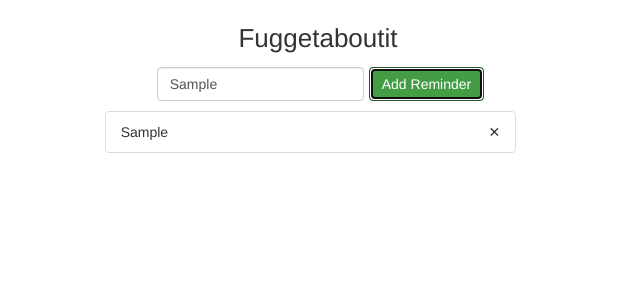
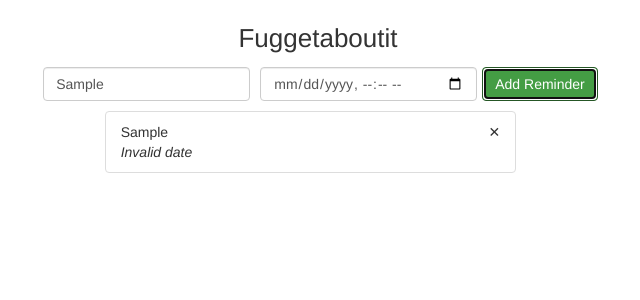
Before and after one commit to reynin14/Fuggetaboutit, a React (Create React App) app: page / in a window 1280 px wide. Both pictures are taken after typing "Sample" into the empty fields and a click on the button "Add Reminder". Shown: the top 300 px of the page, without its empty margins (322-962 px from the left). Built offline with nearby package versions, Linux system fonts and the light colour scheme.

Commit message:
added user friendly time reminder to event reminder

```diff
--- a/package.json
+++ b/package.json
@@ -3,6 +3,7 @@
   "version": "0.1.0",
   "private": true,
   "dependencies": {
+    "moment": "^2.22.0",
     "react": "^16.3.0",
     "react-dom": "^16.3.0",
     "react-redux": "^5.0.7",
--- a/src/actions/reminders.js
+++ b/src/actions/reminders.js
@@ -1,9 +1,10 @@
 export const ADD_REMINDER = 'ADD_REMINDER';
 export const DELETE_REMINDER = 'DELETE_REMINDER';
 
-export const addReminder = (text) => ({
+export const addReminder = (text, dueDate) => ({
   type: ADD_REMINDER,
-  text
+  text,
+  dueDate,
 });
 
 export const deleteReminder = (id) => ({
--- a/src/components/App.js
+++ b/src/components/App.js
@@ -1,17 +1,19 @@
 import React from 'react';
 import { connect } from 'react-redux';
 import { addReminder, deleteReminder } from '../actions/reminders';
+import moment from 'moment';
 
 class App extends React.Component {
 	constructor(props) {
 		super(props);
 		this.state = {
-			text: ''
+			text: '',
+			dueDate: '',
 		}
 	}
 
 	addReminder() {
-		this.props.addReminder(this.state.text);
+		this.props.addReminder(this.state.text, this.state.dueDate);
 	}
 
 	deleteReminder(id) {
@@ -26,7 +28,10 @@
 					reminders.map(reminder => {
 						return (
 							<li key={reminder.id} className='list-group-item'>
-								<div className='list-item'>{reminder.text}</div>
+								<div className='list-item'>
+									<div>{reminder.text}</div>
+									<div><em>{moment(new Date(reminder.dueDate)).fromNow()}</em></div>
+								</div>
 								<div
 									className='list-item delete-button'
 									onClick={() => this.deleteReminder(reminder.id)}
@@ -54,6 +59,11 @@
 							placeholder='I have to...'
 							onChange={event => this.setState({text: event.target.value})}
 						/>
+					<input
+						className='form-control'
+						type='datetime-local'
+						onClick={(event) => this.setState({dueDate: event.target.value})}
+					/>
 					</div>
 					<button
 						type='button'
--- a/src/reducers/reminders.js
+++ b/src/reducers/reminders.js
@@ -1,9 +1,11 @@
 import { ADD_REMINDER, DELETE_REMINDER } from '../actions/reminders';
 
 const initialState = (action) => {
+  let { text, dueDate } = action;
   return {
-    text: action.text,
     id: Math.random(),
+    text,
+    dueDate,
   }
 }
 
```
Also changed, not shown: 1 other file (tests, documents, lock files or other folders).
